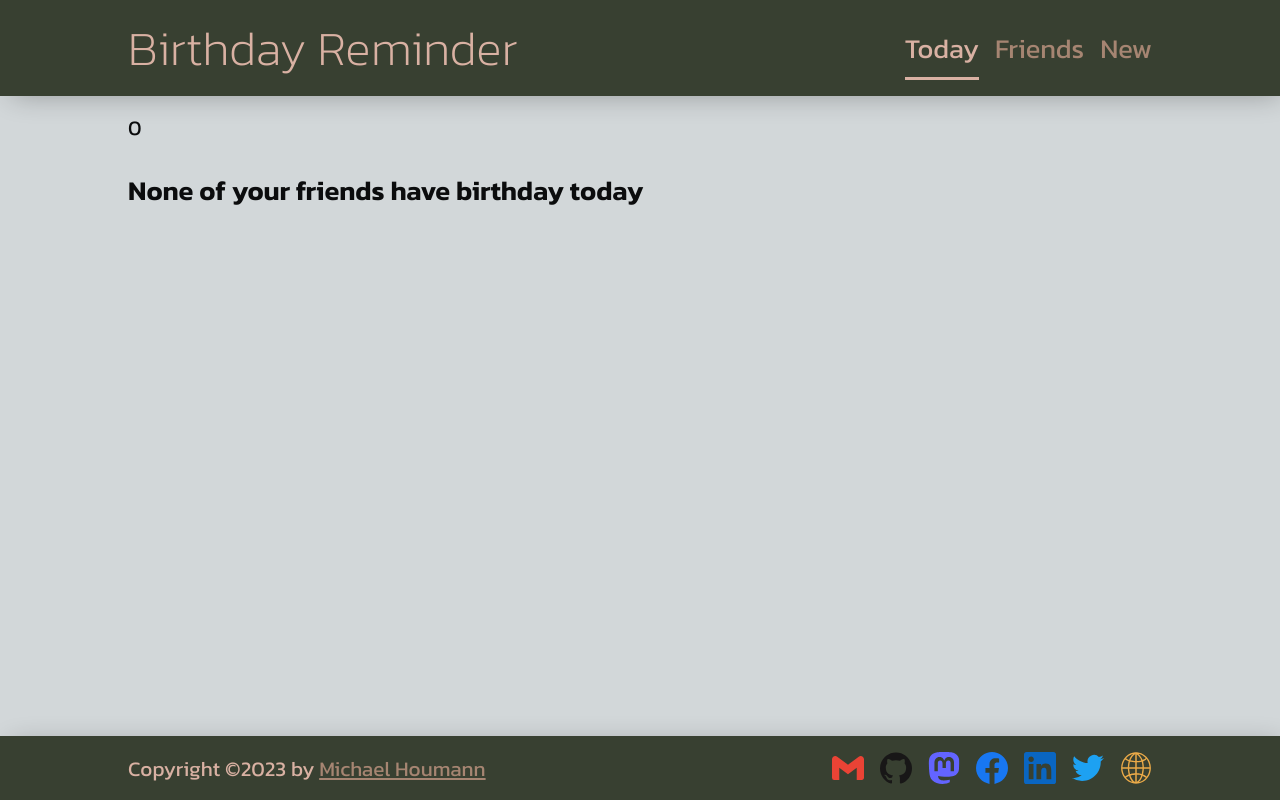
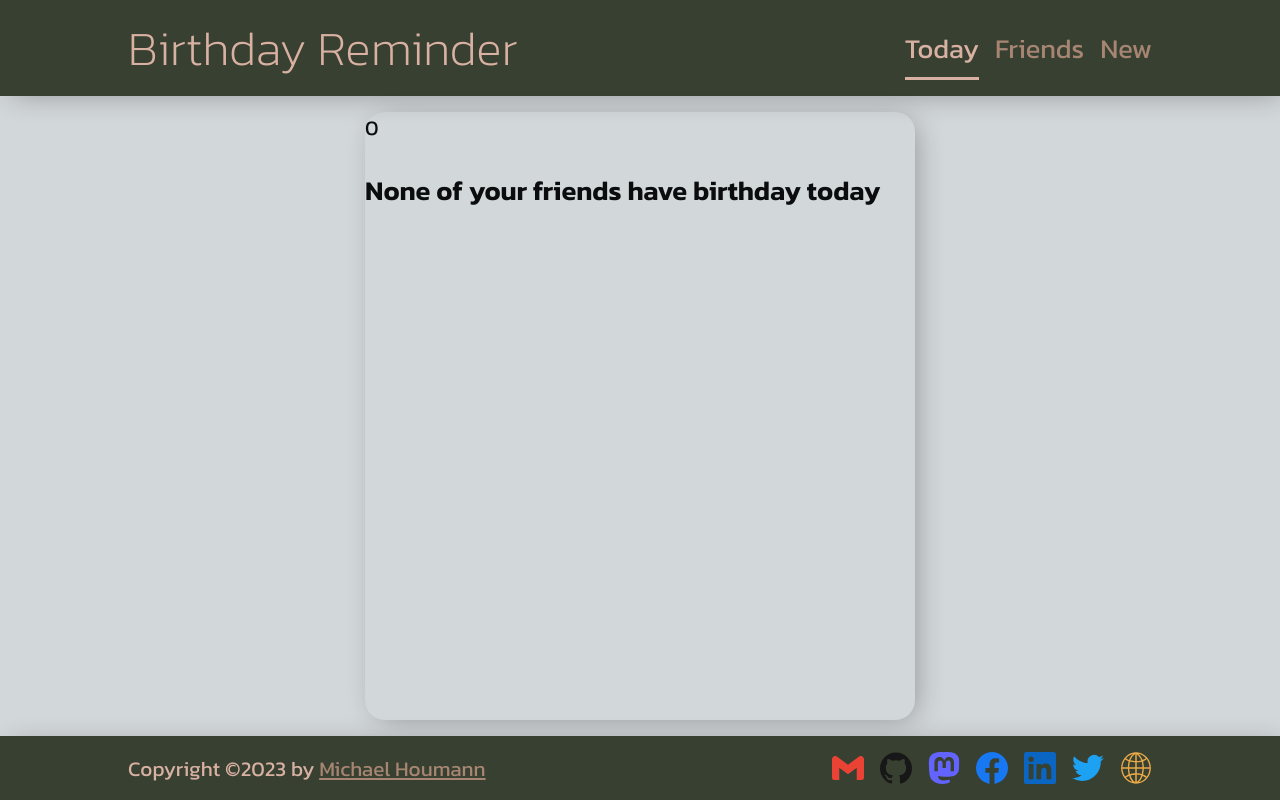
Before and after one commit to mhoumann87/birthday-reminder, a React (Vite) app: page / in a window 1280 px wide. Built offline with nearby package versions, Linux system fonts and the light colour scheme.

Commit message:
Add styles and classes for homepage and list plus list item

```diff
--- a/src/components/List.jsx
+++ b/src/components/List.jsx
@@ -4,7 +4,7 @@
   return (
     <>
       {list.length && (
-        <ul>
+        <ul className='friend-list flex'>
           {list.map(item => (
             <ListItem key={item.id} item={item} />
           ))}
--- a/src/components/ListItem.jsx
+++ b/src/components/ListItem.jsx
@@ -5,11 +5,13 @@
   const year = new Date().getFullYear();
   return (
     <Link to={`/friends/${item.id}`}>
-      <li>
+      <li className='list-item flex'>
         <p className='sr-only'>Link to all info about {item.name}</p>
         <img src={item.image ? item.image : profilePic} alt={item.name} />
-        <h3>{item.name}</h3>
-        <p className='small'>Age {year - item.year}</p>
+        <div className='list-content'>
+          <h3>{item.name}</h3>
+          <p className='small'>Age {year - item.year}</p>
+        </div>
       </li>
     </Link>
   );
--- a/src/index.css
+++ b/src/index.css
@@ -230,6 +230,57 @@
 
 /* Pages */
 
+.home {
+  justify-items: center;
+}
+
+.list-card {
+  border-radius: 20px;
+  width: calc(100% - 1.5rem);
+  margin: 1rem;
+}
+
+@media screen and (min-width: 550px) {
+  .list-card {
+    width: 550px;
+  }
+}
+
+.friend-list {
+  --flex-dir: column;
+  --flex-gap: 1.5rem;
+
+  list-style: none;
+  padding: 1rem 0;
+  margin: 0;
+}
+
+.list-item {
+  --flex-dir: row;
+  color: var(--clr-text);
+}
+
+.list-item img {
+  object-fit: cover;
+  width: 100px;
+  aspect-ratio: 1;
+  border-radius: 50%;
+  flex-shrink: 1;
+}
+
+.list-content {
+  padding-inline: 1rem;
+}
+
+.list-content h3 {
+  margin: 0;
+  line-height: 1;
+}
+
+.home a {
+  text-decoration: none;
+}
+
 .missing .container {
   place-items: center;
 }
--- a/src/pages/Home.jsx
+++ b/src/pages/Home.jsx
@@ -2,8 +2,8 @@
 
 const Home = ({ today }) => {
   return (
-    <main className='container'>
-      <div className='card'>
+    <main className='home grid'>
+      <div className='list-card shadow'>
         <List list={today} />
       </div>
     </main>
```
